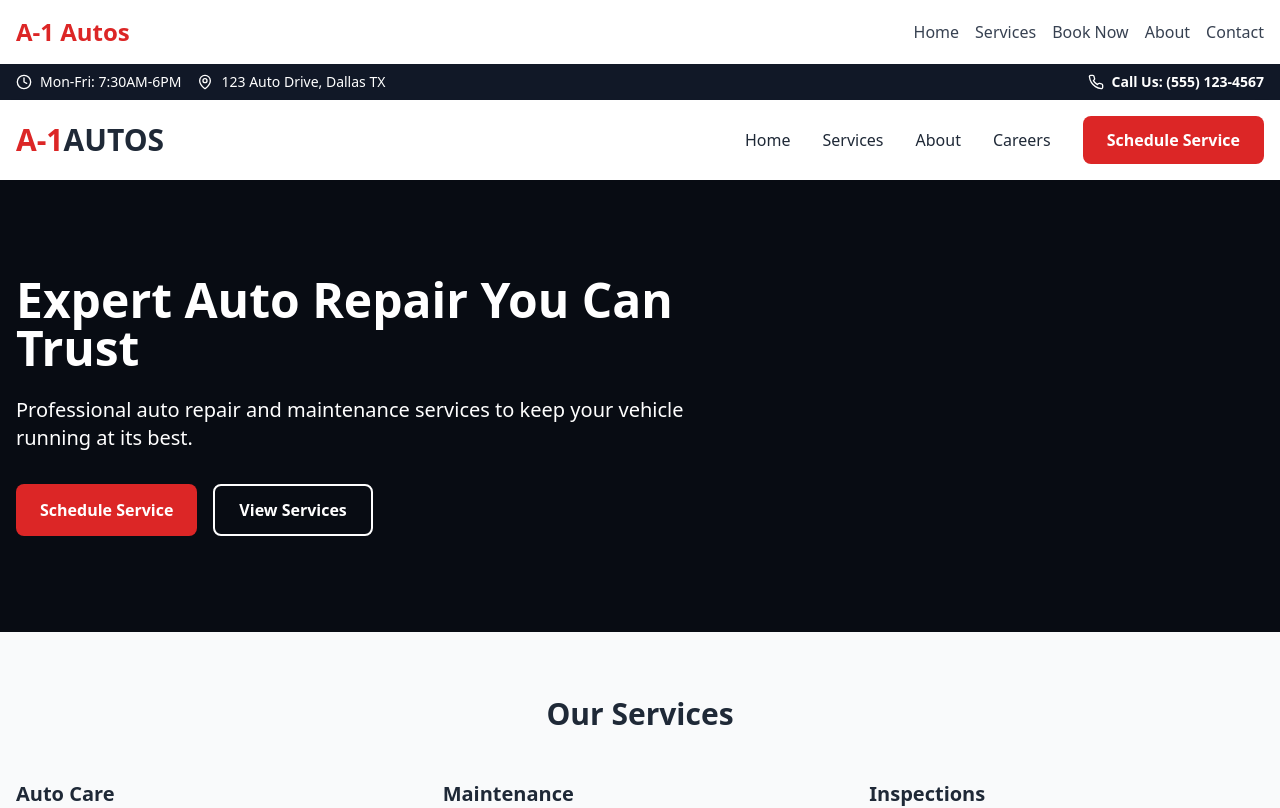
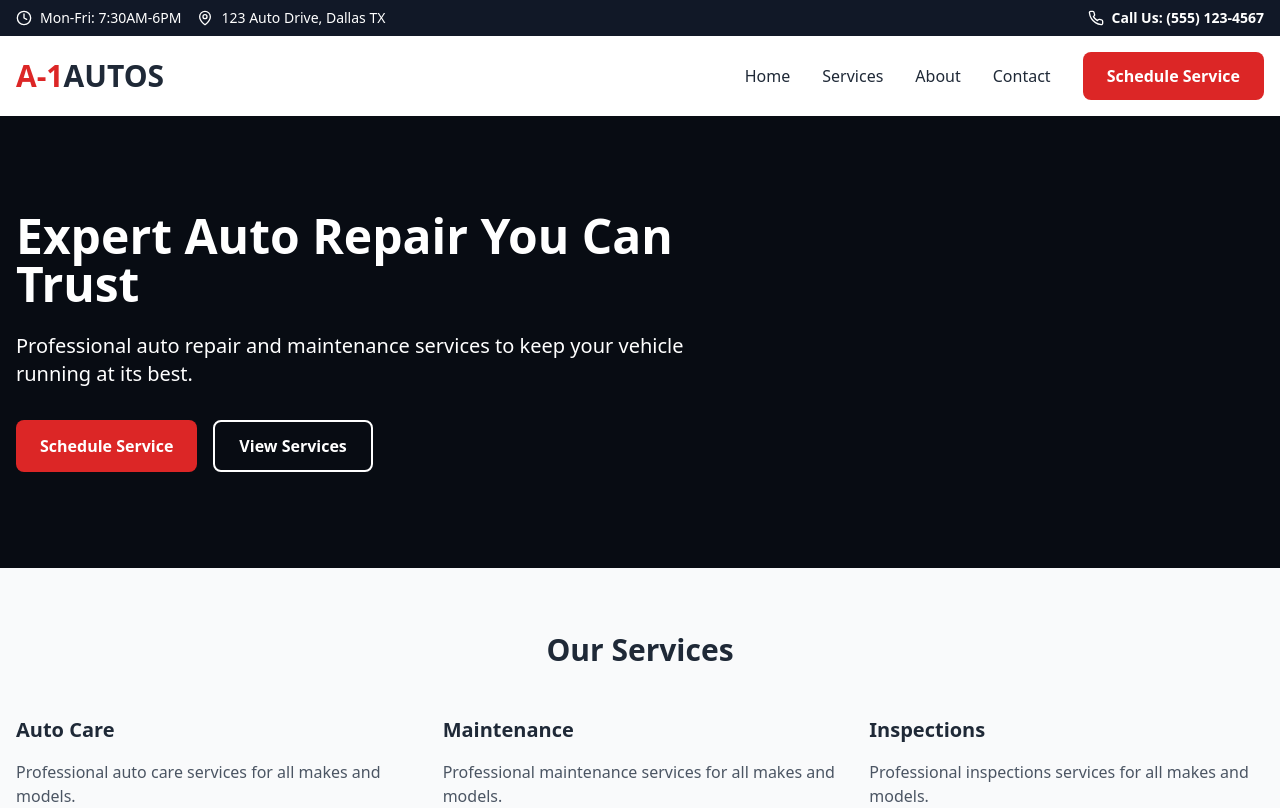
Before and after one commit to shkh1230/A1Autos-Website-V1, a React (Vite) app: page / in a window 1280 px wide. Shown: the top 808 px of the page. Built offline with nearby package versions, Linux system fonts and the light colour scheme.

Commit message:
feauture/page-cleanup

```diff
--- a/src/components/layout/Layout.jsx
+++ b/src/components/layout/Layout.jsx
@@ -1,11 +1,13 @@
 import { Outlet } from 'react-router-dom';
 import Navbar from './Navbar';
+import TopBar from './TopBar';
 
 const Layout = () => {
   return (
-    <div className="min-h-screen">
+    <div className="min-h-screen flex flex-col">
+      <TopBar />
       <Navbar />
-      <main>
+      <main className="flex-grow">
         <Outlet />
       </main>
     </div>
--- a/src/components/layout/Navbar.jsx
+++ b/src/components/layout/Navbar.jsx
@@ -1,17 +1,51 @@
+import { useState } from 'react';
+import { Menu, X } from 'lucide-react';
+
 const Navbar = () => {
+  const [isOpen, setIsOpen] = useState(false);
+
   return (
     <nav className="bg-white shadow-lg">
       <div className="container mx-auto px-4">
-          <div className="flex justify-between items-center h-16">
-            <div className="text-2xl font-bold text-red-600">A-1 Autos</div>
-            <div className="hidden md:flex space-x-4">
-              <a href="/" className="text-gray-700 hover:text-red-600">Home</a>
-              <a href="/services" className="text-gray-700 hover:text-red-600">Services</a>
-              <a href="/booking" className="text-gray-700 hover:text-red-600">Book Now</a>
-              <a href="/about" className="text-gray-700 hover:text-red-600">About</a>
-              <a href="/contact" className="text-gray-700 hover:text-red-600">Contact</a>
+        <div className="flex justify-between items-center h-20">
+          <div className="flex-shrink-0 flex items-center">
+            <span className="text-3xl font-bold">
+              <span className="text-red-600">A-1</span>
+              <span className="text-gray-800">AUTOS</span>
+            </span>
+          </div>
+
+          {/* Desktop Menu */}
+          <div className="hidden md:flex items-center space-x-8">
+            <a href="/" className="nav-link">Home</a>
+            <a href="/services" className="nav-link">Services</a>
+            <a href="/about" className="nav-link">About</a>
+            <a href="/contact" className="nav-link">Contact</a>
+            <button className="btn btn-primary">
+              Schedule Service
+            </button>
+          </div>
+
+          {/* Mobile menu button */}
+          <div className="md:hidden">
+            <button onClick={() => setIsOpen(!isOpen)} className="text-gray-700">
+              {isOpen ? <X className="h-6 w-6" /> : <Menu className="h-6 w-6" />}
+            </button>
           </div>
         </div>
+
+        {/* Mobile Menu */}
+        {isOpen && (
+          <div className="md:hidden py-4">
+            <a href="/" className="block py-2 text-gray-700">Home</a>
+            <a href="/services" className="block py-2 text-gray-700">Services</a>
+            <a href="/about" className="block py-2 text-gray-700">About</a>
+            <a href="/contact" className="block py-2 text-gray-700">Contact</a>
+            <button className="btn btn-primary w-full mt-4">
+              Schedule Service
+            </button>
+          </div>
+        )}
       </div>
     </nav>
   );
--- /dev/null
+++ b/src/components/layout/TopBar.jsx
@@ -0,0 +1,26 @@
+import { Clock, MapPin, Phone } from 'lucide-react';
+
+const TopBar = () => {
+  return (
+    <div className="bg-gray-900 text-white py-2">
+      <div className="container mx-auto px-4 flex flex-wrap justify-between items-center">
+        <div className="flex items-center space-x-4">
+          <div className="flex items-center text-sm">
+            <Clock className="h-4 w-4 mr-2" />
+            <span>Mon-Fri: 7:30AM-6PM</span>
+          </div>
+          <div className="flex items-center text-sm">
+            <MapPin className="h-4 w-4 mr-2" />
+            <span>123 Auto Drive, Dallas TX</span>
+          </div>
+        </div>
+        <div className="flex items-center text-sm">
+          <Phone className="h-4 w-4 mr-2" />
+          <span className="font-bold">Call Us: (555) 123-4567</span>
+        </div>
+      </div>
+    </div>
+  );
+};
+
+export default TopBar;
--- a/src/pages/Home.jsx
+++ b/src/pages/Home.jsx
@@ -1,83 +1,9 @@
-import React, { useState } from 'react';
-import { Menu, X, MapPin, Phone, Clock, ChevronRight } from 'lucide-react';
-
-const TopBar = () => (
-  <div className="bg-gray-900 text-white py-2">
-    <div className="container mx-auto px-4 flex flex-wrap justify-between items-center">
-      <div className="flex items-center space-x-4">
-        <div className="flex items-center text-sm">
-          <Clock className="h-4 w-4 mr-2" />
-          <span>Mon-Fri: 7:30AM-6PM</span>
-        </div>
-        <div className="flex items-center text-sm">
-          <MapPin className="h-4 w-4 mr-2" />
-          <span>123 Auto Drive, Dallas TX</span>
-        </div>
-      </div>
-      <div className="flex items-center text-sm">
-        <Phone className="h-4 w-4 mr-2" />
-        <span className="font-bold">Call Us: (555) 123-4567</span>
-      </div>
-    </div>
-  </div>
-);
-
-const Navbar = () => {
-  const [isOpen, setIsOpen] = useState(false);
-
-  return (
-    <nav className="bg-white shadow-lg">
-      <div className="container mx-auto px-4">
-        <div className="flex justify-between items-center h-20">
-          <div className="flex-shrink-0 flex items-center">
-            <span className="text-3xl font-bold">
-              <span className="text-red-600">A-1</span>
-              <span className="text-gray-800">AUTOS</span>
-            </span>
-          </div>
-
-          {/* Desktop Menu */}
-          <div className="hidden md:flex items-center space-x-8">
-            <a href="/" className="nav-link">Home</a>
-            <a href="/services" className="nav-link">Services</a>
-            <a href="/about" className="nav-link">About</a>
-            <a href="/careers" className="nav-link">Careers</a>
-            <button className="btn btn-primary">
-              Schedule Service
-            </button>
-          </div>
-
-          {/* Mobile menu button */}
-          <div className="md:hidden">
-            <button onClick={() => setIsOpen(!isOpen)} className="text-gray-700">
-              {isOpen ? <X className="h-6 w-6" /> : <Menu className="h-6 w-6" />}
-            </button>
-          </div>
-        </div>
-
-        {/* Mobile Menu */}
-        {isOpen && (
-          <div className="md:hidden py-4">
-            <a href="/" className="block py-2 text-gray-700">Home</a>
-            <a href="/services" className="block py-2 text-gray-700">Services</a>
-            <a href="/about" className="block py-2 text-gray-700">About</a>
-            <a href="/careers" className="block py-2 text-gray-700">Careers</a>
-            <button className="btn btn-primary w-full mt-4">
-              Schedule Service
-            </button>
-          </div>
-        )}
-      </div>
-    </nav>
-  );
-};
+// src/pages/Home.jsx
+import { ChevronRight } from 'lucide-react';
 
 const HomePage = () => {
   return (
     <div className="min-h-screen">
-      <TopBar />
-      <Navbar />
-
       {/* Hero Section */}
       <div className="relative bg-gray-900 text-white py-24">
         <div className="absolute inset-0 bg-black opacity-50"></div>
```
Lines whose indentation alone changed are shown as unchanged.
